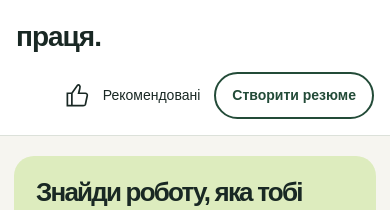
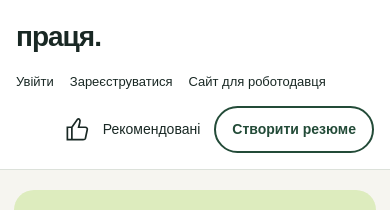
Before and after one commit to yura888840/pratsia-nextjs-mvp, a Next.js app: page / in a window 390 px wide. Shown: the top 210 px of the page. Built offline with nearby package versions, Linux system fonts and the light colour scheme; no server answers.

Commit message:
Restore guest sign-in registration and employer header links

```diff
--- a/app/(candidate)/candidate.css
+++ b/app/(candidate)/candidate.css
@@ -716,3 +716,23 @@
     margin: 16px 0 0;
   }
 }
+
+.candidate-entry-menu {
+  display: flex;
+  align-items: center;
+  flex-wrap: wrap;
+  gap: 16px 24px;
+}
+.candidate-entry-menu a {
+  font-size: 14px;
+  white-space: nowrap;
+}
+@media (max-width: 720px) {
+  .candidate-entry-menu {
+    width: 100%;
+    gap: 12px 16px;
+  }
+  .candidate-entry-menu a {
+    font-size: 13px;
+  }
+}
--- a/components/candidate/shell.jsx
+++ b/components/candidate/shell.jsx
@@ -21,6 +21,18 @@ export function CandidateShell({ children, userName }) {
         <Link className="candidate-brand" href="/">
           {translate("brand.logo")}
         </Link>
+        {!userName && (
+          <nav
+            className="candidate-entry-menu"
+            aria-label={translate("entry.guestMenu")}
+          >
+            <Link href="/login">{translate("registration.login")}</Link>
+            <Link href="/register?accountType=candidate">
+              {translate("registration.submit")}
+            </Link>
+            <Link href="/employers">{translate("entry.employerSite")}</Link>
+          </nav>
+        )}
         {userName ? (
           <div className="candidate-user-menu">
             <Link className="candidate-user-name" href="/account">
```
